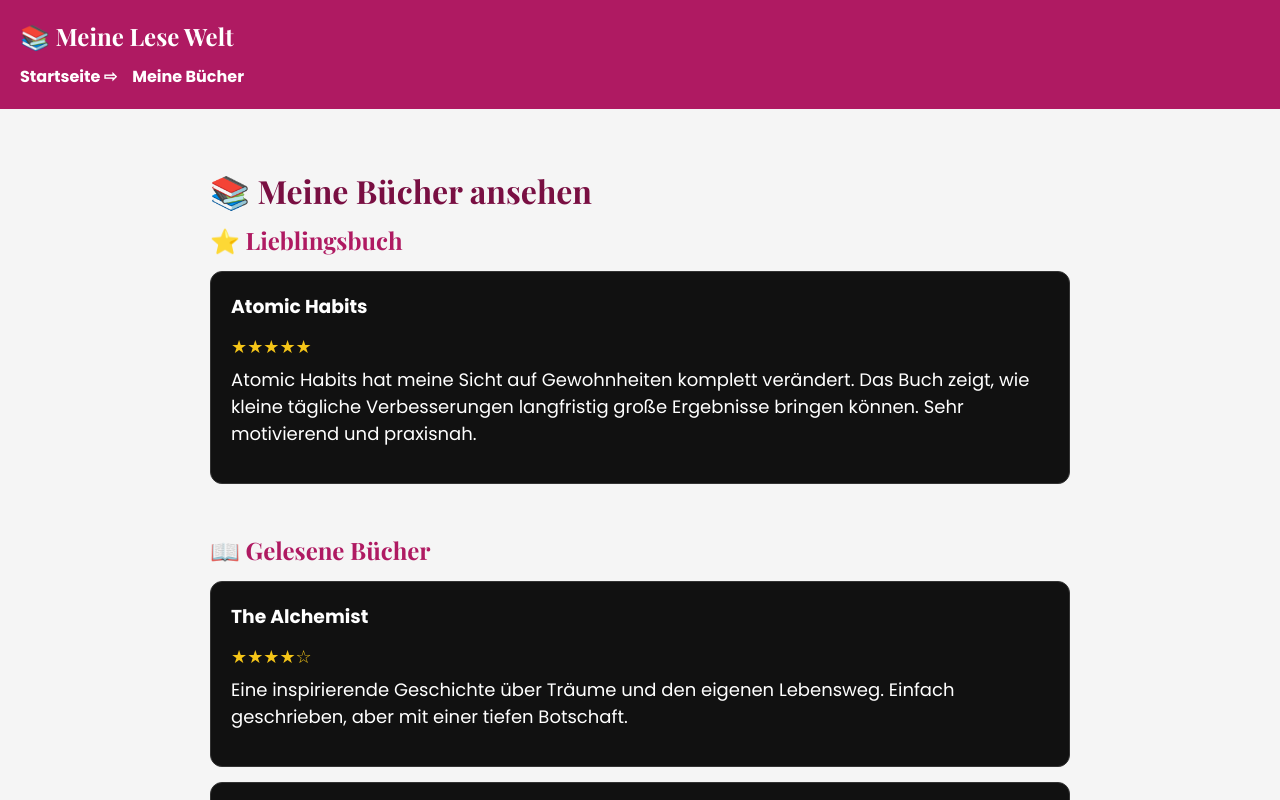
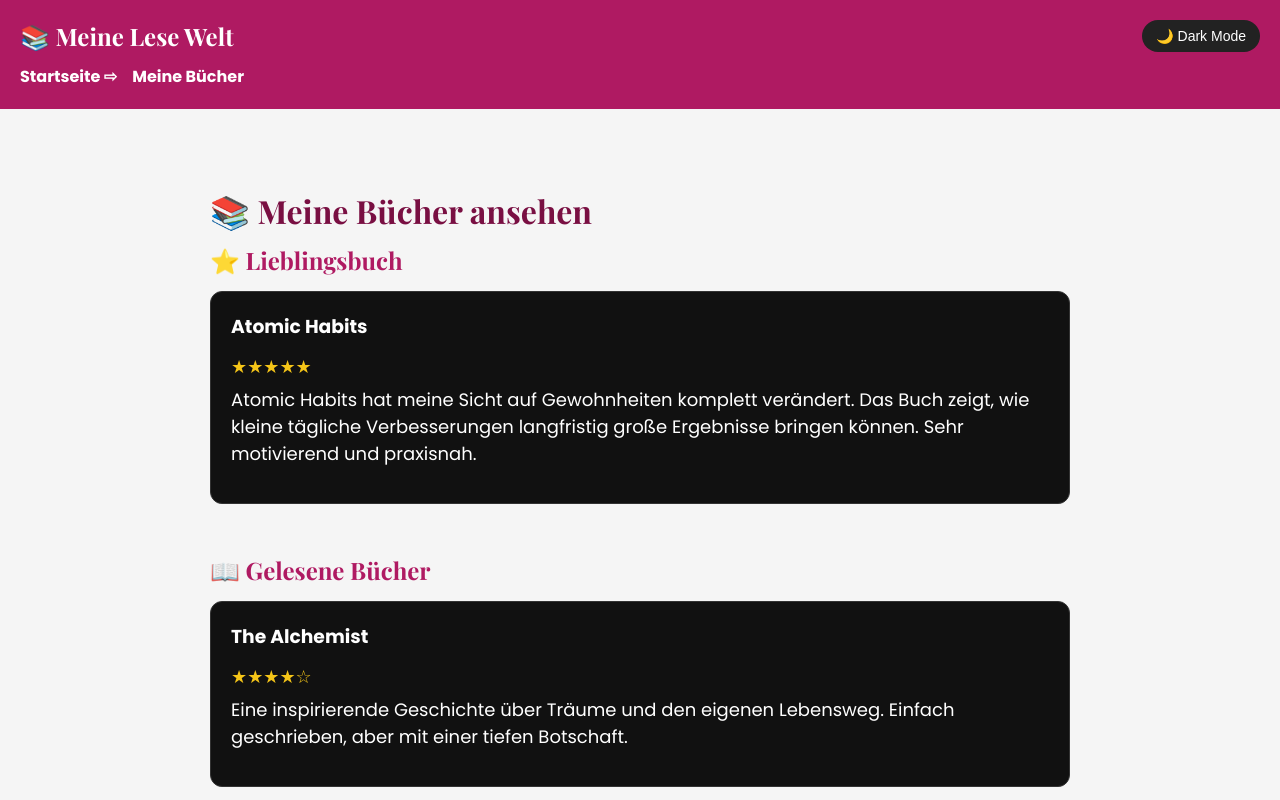
Before and after one commit to maryam676677-create/cool-app, a Next.js app in the folder cool-app/: page /books in a window 1280 px wide. Shown: the top 800 px of the page. Built offline with nearby package versions, Linux system fonts and the light colour scheme.

Commit message:
Layout verbessert + Dark Mode hinzugefügt

```diff
--- a/cool-app/app/globals.css
+++ b/cool-app/app/globals.css
@@ -1,19 +1,28 @@
-/* Reset */
+/* RESET */
 * {
 margin: 0;
 padding: 0;
 box-sizing: border-box;
 }
 
-/* Ganze Website */
+/* BODY STANDARD */
 body {
 font-family: Arial, sans-serif;
 background-color: #f5f5f5;
 color: #333;
+transition: background 0.3s ease, color 0.3s ease;
+}
+
+/* DARK MODE */
+.dark {
+background-color: #111;
+color: white;
 }
 
 /* Überschriften */
-h1, h2, h3 {
+h1,
+h2,
+h3 {
 margin-bottom: 12px;
 }
 
@@ -38,19 +47,36 @@ cursor: pointer;
 font-size: 16px;
 }
 
+/* Dark Mode Toggle Button */
+.toggle {
+position: fixed;
+top: 20px;
+right: 20px;
+padding: 8px 14px;
+border-radius: 20px;
+border: none;
+cursor: pointer;
+background: #222;
+color: white;
+font-size: 14px;
+}
+
 /* Animation */
 .fade-in {
 opacity: 0;
-animation: fadeIn 2s ease forwards;
+animation: fadeIn 1.5s ease forwards;
 }
 
 @keyframes fadeIn {
 to {
-opacity: 2;
+opacity: 1;
 }
 }
+
+/* Gradient Text */
 .gradient-text {
 background: linear-gradient(90deg, #7a1fa2, #ab47bc);
+background-clip: text;
 -webkit-background-clip: text;
 -webkit-text-fill-color: transparent;
 }
--- a/cool-app/app/layout.tsx
+++ b/cool-app/app/layout.tsx
@@ -1,6 +1,8 @@
+"use client";
+
 import "./globals.css";
 import Link from "next/link";
-
+import { useState } from "react";
 
 import { Playfair_Display } from "next/font/google";
 import { Poppins } from "next/font/google";
@@ -20,24 +22,31 @@ children,
 }: {
 children: React.ReactNode;
 }) {
+const [dark, setDark] = useState(false);
+
 return (
 <html lang="de">
 <body
-className={poppins.className}
-style={{
-margin: 0,
-backgroundColor: "#f5f5f5",
-}}
+className={`${poppins.className} ${dark ? "dark" : ""}`}
+style={{ margin: 0 }}
 >
+{/* DARK MODE BUTTON */}
+<button
+onClick={() => setDark(!dark)}
+className="toggle"
+>
+{dark ? "☀️ Light Mode" : "🌙 Dark Mode"}
+</button>
 
 {/* HEADER */}
 <header
 style={{
 padding: "20px",
-backgroundColor: "#af1a62", // 💜 dunkles Lila
+backgroundColor: "#af1a62",
 color: "white",
 }}
-><h2 className={playfair.className}>
+>
+<h2 className={playfair.className}>
 📚 Meine Lese Welt
 </h2>
 
@@ -52,7 +61,7 @@ Meine Bücher
 </header>
 
 {/* SEITENINHALT */}
-<main>{children}</main>
+<main style={{ padding: "20px" }}>{children}</main>
 
 {/* FOOTER */}
 <footer
@@ -60,7 +69,8 @@ style={{
 padding: "15px",
 marginTop: "40px",
 textAlign: "center",
-backgroundColor: "#dddddd",
+backgroundColor: dark ? "#222" : "#dddddd",
+color: dark ? "white" : "black",
 }}
 >
 © 2026 Meine Lese Welt
```
